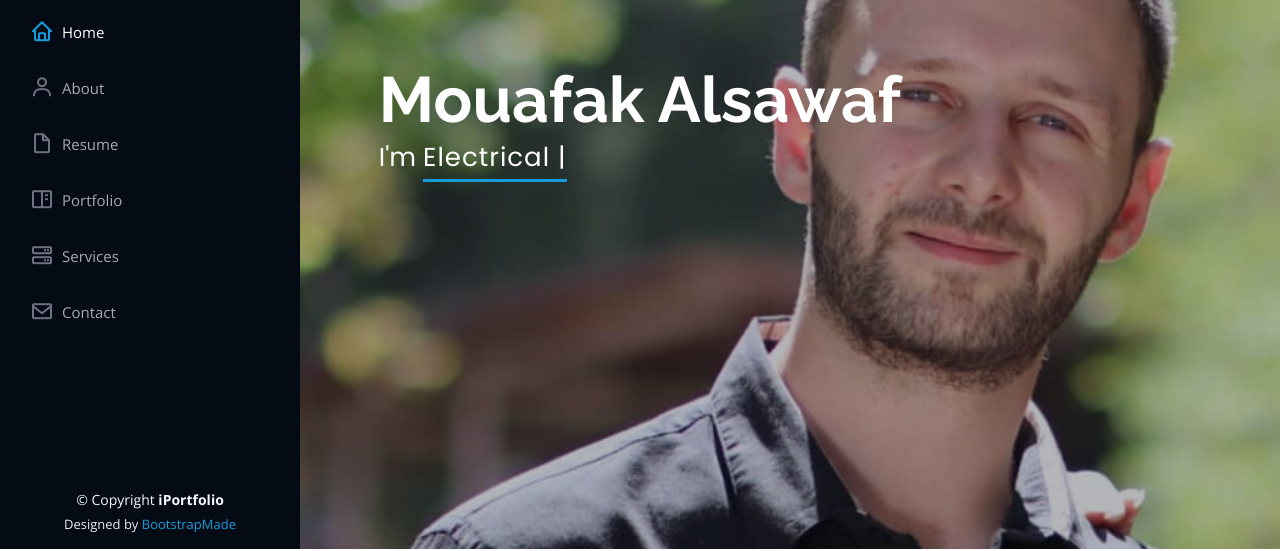
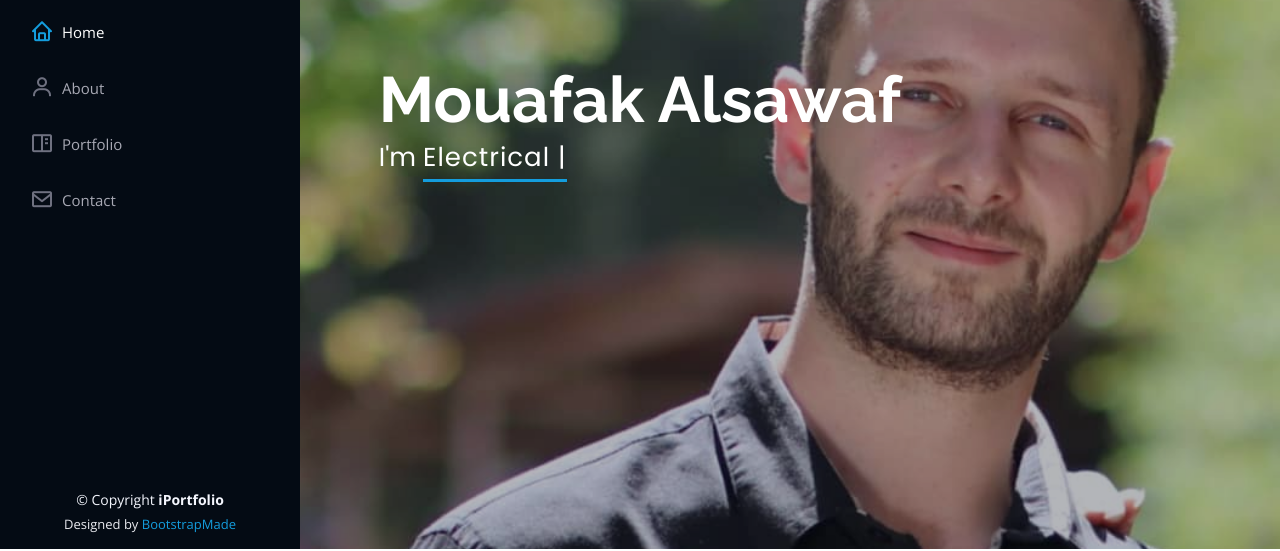
Before and after one commit to moufak2/Mouafak.github.io, a plain HTML site: page index.html in a window 1280 px wide. Shown: the part 251-802 px from the top of the page. Drawn offline with nearby package versions, Linux system fonts and the light colour scheme.

Commit message:
Update index.html

```diff
--- a/index.html
+++ b/index.html
@@ -58,9 +58,9 @@
         <ul>
           <li><a href="#hero" class="nav-link scrollto active"><i class="bx bx-home"></i> <span>Home</span></a></li>
           <li><a href="#about" class="nav-link scrollto"><i class="bx bx-user"></i> <span>About</span></a></li>
-          <li><a href="#resume" class="nav-link scrollto"><i class="bx bx-file-blank"></i> <span>Resume</span></a></li>
+
           <li><a href="#portfolio" class="nav-link scrollto"><i class="bx bx-book-content"></i> <span>Portfolio</span></a></li>
-          <li><a href="#services" class="nav-link scrollto"><i class="bx bx-server"></i> <span>Services</span></a></li>
+
           <li><a href="#contact" class="nav-link scrollto"><i class="bx bx-envelope"></i> <span>Contact</span></a></li>
         </ul>
       </nav><!-- .nav-menu -->
```
